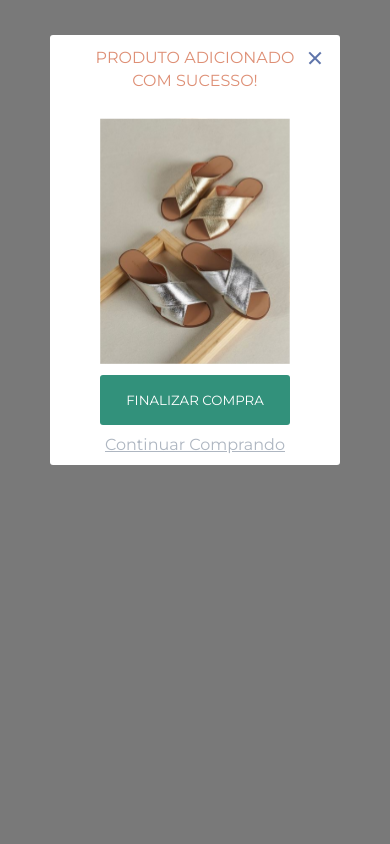
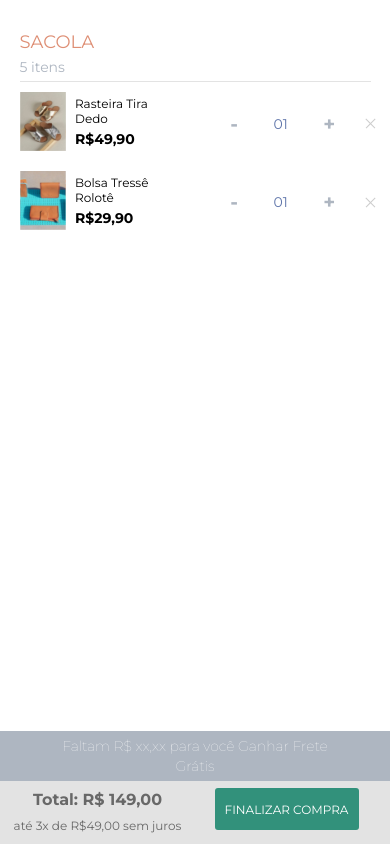
Before and after one commit to CoDigo93/OriginalChallenge, a React (Create React App) app in the folder client/: page /confirm in a window 390 px wide. Both pictures are taken after a click on the button "FINALIZAR COMPRA". Built offline with nearby package versions, Linux system fonts and the light colour scheme.

Commit message:
construção layout carrinho de compra[MOBILE]

```diff
--- a/client/src/Routes.js
+++ b/client/src/Routes.js
@@ -2,12 +2,15 @@ import React from 'react'
 import {BrowserRouter, Route, Switch} from 'react-router-dom'
 import ConfirmPurchase from './components/ConfirmPurchase'
 import Home from './components/Home'
+import ShoppingCart from './components/ShoppingCart'
+
 const Routes = () => {
     return (
     <BrowserRouter>
         <Switch>
             <Route path='/' exact component = {Home} />
             <Route path='/confirm' component = {ConfirmPurchase} />
+            <Route path='/shopping-cart' component= {ShoppingCart} />
         </Switch>
     </BrowserRouter>
 
--- a/client/src/components/ConfirmPurchase.js
+++ b/client/src/components/ConfirmPurchase.js
@@ -1,19 +1,33 @@
-import React from 'react'
+import React, {useState} from 'react'
 import sandals from '../assets/sandals2.svg'
 import {Link} from 'react-router-dom'
+import ShoppingCart from './ShoppingCart'
 
 
 const ConfirmPurchase = ({onClose }) => {
+    const [showShoppingCart, setShowShoppingCart] = useState(false)
+
+    function onConfirm(){
+        setShowShoppingCart(true);
+
+    }
+
     return (
+        <>
         <div id='modal'>
+            {(!showShoppingCart) ?
+
             <div className='confirm-purchase'>
                 <h3>PRODUTO ADICIONADO COM SUCESSO!</h3>
                 <button onClick={onClose} className='modal__button--close'/>
                 <img src ={sandals} alt='purchase' />
-                <button className='modal__button--confirm'>FINALIZAR COMPRA</button>
+                <button onClick={onConfirm} className='modal__button--confirm'>FINALIZAR COMPRA</button>
                 <Link onClick={onClose} id='link' to='/'>Continuar Comprando</Link>
             </div>
+            : <ShoppingCart /> }
+
         </div>
+        </>
     )
 }
 
--- a/client/src/components/Products.js
+++ b/client/src/components/Products.js
@@ -17,7 +17,7 @@ const Products = () => {
 
     return (
       <>
-      {confirmation ? <ConfirmPurchase onClose={() => setConfirmation(false)}/>:null}
+      {confirmation ? <ConfirmPurchase onClose={() => setConfirmation(false)}/> :null}
       <div className='product__main'>
         <div className='product__carrossel'>
             <Carrossel/>
--- a/client/src/components/ShoppingCart.js
+++ b/client/src/components/ShoppingCart.js
@@ -1,9 +1,57 @@
 import React from 'react'
+import sandals from '../assets/sandals2.svg'
+import bolsas from '../assets/bolsas.svg'
 
 const ShoppingCart = () => {
+
     return (
         <div className='shoppingCart'>
+           <header className='shoppingCart__header'>
+                <span>SACOLA</span>
+                <span>5 itens</span>
+            </header>
+            <ul>
+                <li>
+                    <div className='shoppingCart__info-product'>
+                        <img src={sandals} alt='shopping'/>
+                        <p>Rasteira Tira Dedo</p>
+                        <span>R$49,90</span>
+                    </div>
 
+                    <div className='shoppingCart__counter'>
+                        <span>-</span>
+                        <span>01</span>
+                        <span>+</span>
+                    </div>
+                </li>
+                <li>
+                    <div className='shoppingCart__info-product'>
+                        <img src={bolsas} alt='shopping'/>
+                        <p>Bolsa Tressê Rolotê</p>
+                        <span>R$29,90</span>
+                    </div>
+
+                    <div className='shoppingCart__counter'>
+                        <span>-</span>
+                        <span>01</span>
+                        <span>+</span>
+                    </div>
+                </li>
+            </ul>
+
+            <footer className='shoppingCart__footer'>
+                <div className='shoppingCart__footer--top'>
+                    <p>Faltam R$ xx,xx para você Ganhar Frete Grátis</p>
+                </div>
+
+                <div className='shoppingCart__footer--bottom'>
+                    <span>Total: R$ 149,00</span>
+                    <button>FINALIZAR COMPRA</button>
+                    <p>até 3x de R$49,00 sem juros</p>
+
+                </div>
+
+            </footer>
 
         </div>
     )
--- /dev/null
+++ b/client/src/styles/_shopping_cart.scss
@@ -0,0 +1,158 @@
+@media(max-width:999px){
+    .shoppingCart{
+        width:100vw;
+        height:100vh;
+        background: #ffffff;
+        display:flex;
+        flex-direction: column;
+        align-items: center;
+        justify-content: flex-start;
+        overflow-y: none;
+        scrollbar-color: #DE8F75 grey;
+        header{
+            width: 90%;
+            display:flex;
+            flex-direction: column;
+            text-align: left ;
+            border-bottom: 1px solid #E3E3E3;
+            margin-bottom: 10px;
+            span{
+                color:#AEB6C1;
+                margin-bottom: 5px;
+                font-size:14px;
+            }
+
+            span:first-child{
+                flex-basis: 100%;
+                font-weight: 400;
+                font-size:18px;
+                color:#DE8F75;
+                margin-top:31px;
+            }
+
+        }
+        ul{
+            width:90%;
+        }
+
+        ul .shoppingCart__info-product{
+            display:grid;
+            grid-template-columns:46px calc(60% - 10%);
+            grid-template-rows: 38px 25.5px;
+            width:50%;
+            grid-column-gap:9.5px;
+
+            img{
+                width:46px ;
+                height:59px ;
+                grid-column: 1;
+                grid-row: 1/3;
+            }
+            p{
+                grid-column-start: 2;
+                grid-row-start: 1;
+                font-size:12px;
+                place-self:center;
+            }
+            span{
+                font-size:14px;
+                font-weight:bold;
+                grid-column-start: 2;
+                grid-row-start: 2;
+
+            }
+        }
+        ul li{
+            display: flex;
+            margin-bottom:15px;
+        }
+        ul .shoppingCart__counter{
+            display: flex;
+            align-items:center;
+            justify-content: space-evenly;
+            width: 50%;
+            span:not(:nth-child(2)){
+                font-size:20px;
+                color:#AEB6C1;
+                font-weight: bold;
+            }
+            span:nth-child(2){
+                font-size:14px;
+                color:#5F75AA;
+            }
+            &:before,
+            &:after{
+                content:' ';
+                width: 1px;
+                height:13.36px;
+                background-color:#CCCCCC;
+                position: absolute;
+                right:5vw;
+
+
+            }
+            &:before{
+                transform: rotate(45deg);
+            }
+            &:after{
+                transform: rotate(-45deg);
+            }
+        }
+        .shoppingCart__footer{
+            height:113px;
+            width:100%;
+            bottom:0;
+            position: absolute;
+        }
+        .shoppingCart__footer--top{
+            height:50px;
+            display: flex;
+            align-items: center;
+            justify-content: center;
+            background: #AEB6C1;
+            color:#ffffff;
+            text-align: center;
+            p{
+                width:70%;
+                font-size:14px;
+                font-weight:100;
+                line-height: 20.5px;
+            }
+
+        }
+        .shoppingCart__footer--bottom{
+            height:63px;
+            background:#E3E3E3;
+            display: grid;
+            grid-template-columns:50% 50%;
+            grid-template-rows: 10%;
+            align-items: center;
+            grid-column-gap:5vw;
+            span{
+                color:#686868;
+                font-weight: bold;
+                font-size:16px;
+                justify-self: center;
+                transform: translateY(15px);
+            }
+            p{
+                color:#686868;
+                font-size:12px;
+                transform: translateY(10px);
+                justify-self: center;
+            }
+            button{
+                height:42px;
+                width: 144px;
+                font-size: 12px;
+                background: #32917B;
+                border-radius:3px;
+                color:#ffffff;
+                transform: translateY(25px);
+                right:10px;
+
+            }
+        }
+
+    }
+}
--- a/client/src/styles/global.scss
+++ b/client/src/styles/global.scss
@@ -7,6 +7,7 @@
 @import './carrossel';
 @import './navbar';
 @import './confirm_purchase';
+@import './shopping_cart';
 
 *{
     padding:0;
```
